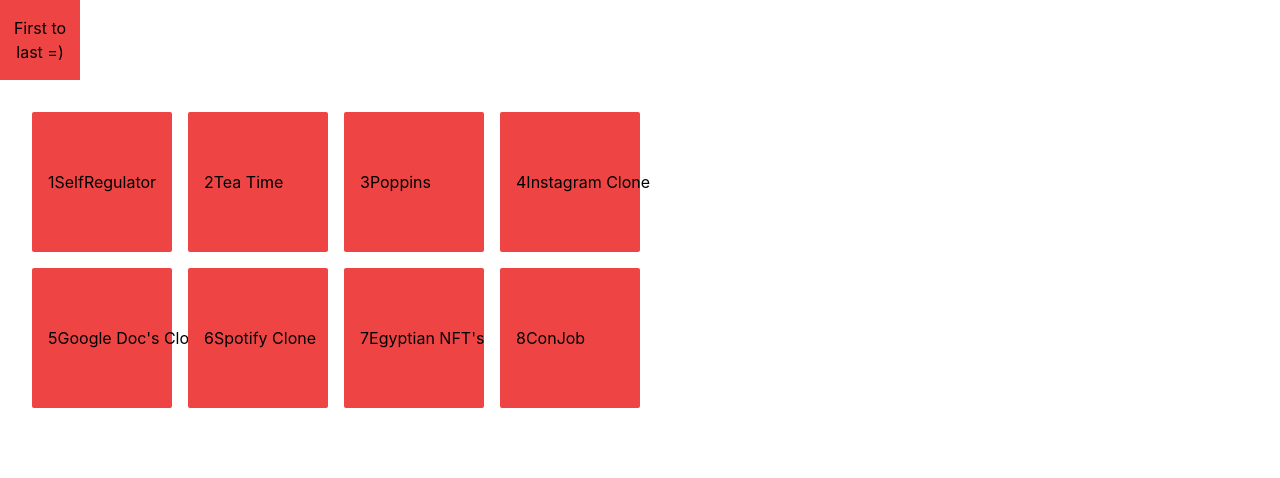
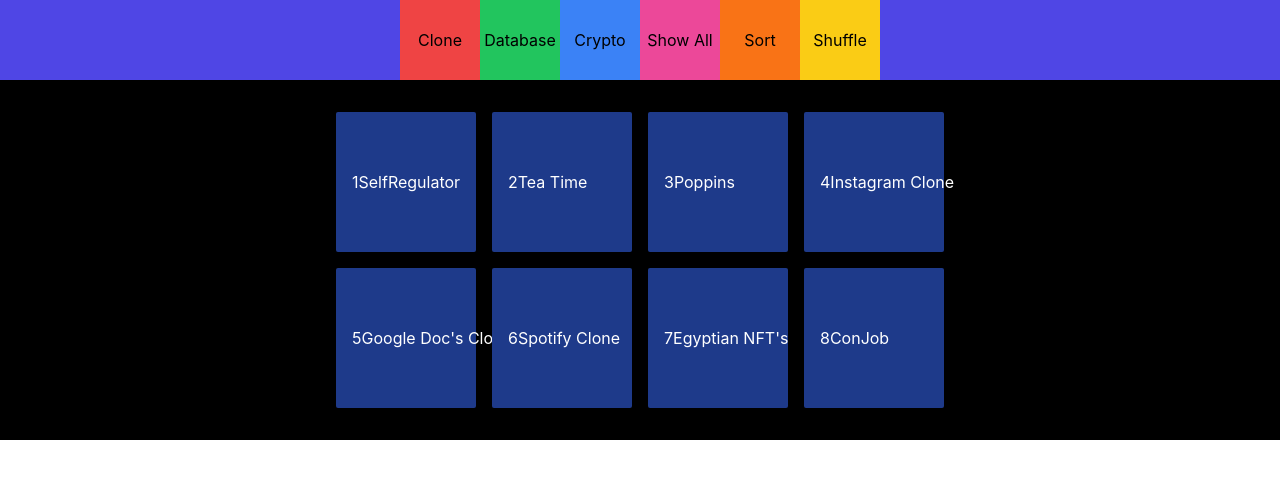
Before and after one commit to JamesPrenticez/FLIP-Animations, a Next.js app: page / in a window 1280 px wide. Shown: the top 478 px of the page. Built offline with nearby package versions, Linux system fonts and the light colour scheme.

Commit message:
DNDFramerMotion w/ sort/shuffle/filter

```diff
--- /dev/null
+++ b/components/js/DNDFramerMotionGrid.jsx
@@ -0,0 +1,140 @@
+import React, { useState } from "react";
+import { motion } from "framer-motion";
+import { DndContext, closestCenter, PointerSensor, useSensor, useSensors } from "@dnd-kit/core";
+import { SortableContext, useSortable, rectSortingStrategy, arrayMove } from "@dnd-kit/sortable";
+
+import {data} from '../../data';
+
+function Item(props) {
+    const { id, title } = props;
+    const { attributes, setNodeRef, listeners, transform, isDragging } = useSortable({
+        id,
+        transition: null
+    });
+    //console.log(isDragging);
+    return (
+      <motion.li
+        className="flex relative flex-grow-1 items-center p-4 bg-blue-900 text-white outline-none rounded-sm border-box list-none origin-[50%, 50%] whitespace-nowrap transform "
+        style={{
+          touchAction: 'none',
+          postion: 'relative',
+          height: 140,
+          width: 140,
+        }}
+        ref={setNodeRef}
+        tabIndex={0}
+        layoutId={id}
+        animate={transform
+          ? {
+              x: transform.x,
+              y: transform.y,
+              scale: isDragging ? 1.05 : 1,
+              zIndex: isDragging ? 1 : 0,
+              boxShadow: isDragging ? "0 0 0 1px rgba(63, 63, 68, 0.05), 0px 15px 15px 0 rgba(34, 33, 81, 0.25)" : undefined
+            } : {
+            x: 0,
+            y: 0,
+            scale: 1
+          }}
+
+        transition={{
+          duration: !isDragging ? 0.25 : 0,
+          easings: {
+              type: "spring"
+          },
+          scale: {
+              duration: 0.25
+          },
+          zIndex: {
+              delay: isDragging ? 0 : 0.25
+          }
+        }}
+
+        {...attributes}
+        {...listeners}
+      >
+        {id}
+        {title}
+      </motion.li>
+    );
+}
+
+export default function FramerMotion() {
+    const [items, setItems] = useState(data)
+    const [filteredIds, setFilteredIds] = useState([])
+    const [activeId, setActiveId] = useState(null)//being dragged
+
+    const sensors = useSensors(useSensor(PointerSensor));
+
+    function handleDragStart({ active }){
+        //console.log(active);
+        setActiveId(active.id);
+    }
+
+    function handleDragEnd({ over }){
+        //console.log(over)
+        // const a = items.findIndex((item) => item.id === activeId);
+        // const b = items.findIndex((item) => item.id === over.id)
+        setItems((items) => arrayMove(items, items.findIndex((item) => item.id === activeId), items.findIndex((item) => item.id === over.id)))
+        setActiveId(null);
+        console.log(items)
+    }
+
+    function addToFilteredIds(word){
+      let newArrayOfItems = items.filter(item => item.tags.includes(word) === false)
+      let newArrayOfItemIds = newArrayOfItems.map(item => item.id)
+      setFilteredIds(newArrayOfItemIds)
+    }
+
+    function sort(){
+      let sortedArrayOfItems = items.sort((a, b) => { return a.id - b.id })
+      setItems((items) => arrayMove(items, items.findIndex((item) => item.id), sortedArrayOfItems.findIndex((item) => item.id)))
+    }
+
+    function shuffle(){
+      let shuffledArrayOfItems = items.sort(() => Math.random() - 0.5)
+      setItems((items) => arrayMove(items, items.findIndex((item) => item.id), shuffledArrayOfItems.findIndex((item) => item.id)))
+    }
+
+    return (<>
+    <div className="inline-flex justify-center w-full bg-indigo-600">
+      <button className="h-20 w-20 bg-red-500" onClick={() => addToFilteredIds('clone')}>
+        Clone
+      </button>
+      <button className="h-20 w-20 bg-green-500" onClick={() => addToFilteredIds('database')}>
+        Database
+      </button>
+      <button className="h-20 w-20 bg-blue-500" onClick={() => addToFilteredIds('crypto')}>
+        Crypto
+      </button>
+      <button className="h-20 w-20 bg-pink-500" onClick={() => setFilteredIds([])}>
+        Show All
+      </button>
+      <button className="h-20 w-20 bg-orange-500" onClick={() => sort()}>
+        Sort
+      </button>
+      <button className="h-20 w-20 bg-yellow-400" onClick={() => shuffle()}>
+        Shuffle
+      </button>
+
+    </div>
+      <div className="flex justify-center items-center w-full border-box p-4 bg-black">
+        <DndContext collisionDetection={closestCenter} sensors={sensors} onDragStart={handleDragStart} onDragEnd={handleDragEnd}>
+          <SortableContext strategy={rectSortingStrategy} items={items}>
+          <ul className="grid grid-cols-4 gap-4 p-4">
+                  {[...items]
+                    .filter(item => !filteredIds.includes(item.id))// if not in filtered list
+
+                    .map(({id, title}) => (
+                      <Item
+                        id={id}
+                        key={id}
+                        title={title}
+                      />
+                    ))}
+              </ul>
+          </SortableContext>
+        </DndContext>
+      </div>
+    </>);
+}
--- a/components/js/FramerMotion.jsx
+++ /dev/null
@@ -1,105 +0,0 @@
-import React, { useState } from "react";
-import { motion } from "framer-motion";
-import { DndContext, closestCenter, PointerSensor, KeyboardSensor, useSensor, useSensors } from "@dnd-kit/core";
-import { SortableContext, useSortable, arrayMove, rectSortingStrategy, sortableKeyboardCoordinates } from "@dnd-kit/sortable";
-import GridContainer from "./GridContainer";
-
-import {data} from '../../data';
-
-function Item(props) {
-    const { id, title } = props;
-    const { attributes, setNodeRef, listeners, transform, isDragging } = useSortable({
-        id,
-        transition: null
-    });
-    //console.log(isDragging);
-    return (
-      <motion.li
-        className="flex relative flex-grow-1 items-center p-4 bg-red-500 outline-none rounded-sm border-box list-none origin-[50%, 50%] whitespace-nowrap transform "
-        style={{
-          postion: 'relative',
-          height: 140,
-          width: 140,
-        }}
-        ref={setNodeRef}
-        tabIndex={0}
-        layoutId={id}
-        animate={transform
-          ? {
-              x: transform.x,
-              y: transform.y,
-              scale: isDragging ? 1.05 : 1,
-              zIndex: isDragging ? 1 : 0,
-              boxShadow: isDragging ? "0 0 0 1px rgba(63, 63, 68, 0.05), 0px 15px 15px 0 rgba(34, 33, 81, 0.25)" : undefined
-            } : {
-            x: 0,
-            y: 0,
-            scale: 1
-          }}
-
-        transition={{
-          duration: !isDragging ? 0.25 : 0,
-          easings: {
-              type: "spring"
-          },
-          scale: {
-              duration: 0.25
-          },
-          zIndex: {
-              delay: isDragging ? 0 : 0.25
-          }
-        }}
-
-        {...attributes}
-        {...listeners}
-      >
-        {id}
-        {title}
-      </motion.li>
-    );
-}
-
-export default function FramerMotion() {
-    const [items, setItems] = useState(data);
-    const [activeId, setActiveId] = useState(null);
-
-    const sensors = useSensors(useSensor(PointerSensor), useSensor(KeyboardSensor, {
-        coordinateGetter: sortableKeyboardCoordinates
-    }));
-
-
-    function handleDragStart({ active }){
-        //console.log(active);
-        setActiveId(active.id);
-    }
-
-    function handleDragEnd({ over }){
-        //console.log(over)
-        // const a = items.findIndex((x) => x.id === activeId);
-        // const b = items.findIndex((x) => x.id === over.id)
-        setItems((items) => arrayMove(items, items.findIndex((x) => x.id === activeId), items.findIndex((x) => x.id === over.id)))
-        console.log(items)
-        setActiveId(null);
-    }
-
-    return (<>
-      <button className="h-20 w-20 bg-red-500" onClick={() => setItems(arrayMove(items, 0, 7))}>
-        First to last =)
-      </button>
-      <div className="flex justify-start w-full border-box p-4">
-        <DndContext collisionDetection={closestCenter} sensors={sensors} onDragStart={handleDragStart} onDragEnd={handleDragEnd}>
-          <SortableContext strategy={rectSortingStrategy} items={items}>
-            <GridContainer columns={5}>
-              {items.map(({id, title}) => (
-                      <Item
-                        id={id}
-                        key={id}
-                        title={title}
-                      />
-              ))}
-            </GridContainer>
-          </SortableContext>
-        </DndContext>
-      </div>
-    </>);
-}
--- a/components/js/GridContainer.jsx
+++ /dev/null
@@ -1,4 +0,0 @@
-import React from "react";
-export default function GridContainer({ children }) {
-    return <ul className="grid grid-cols-4 gap-4 p-4">{children}</ul>;
-}
--- a/data.js
+++ b/data.js
@@ -4,7 +4,7 @@
     title: "SelfRegulator",
     desc: "Track tasks every day of the week",
     src: "/img/selfregulator.png",
-    tags: ['hobby'],
+    tags: ['database'],
     color: 'radial-gradient(circle, rgba(0,255,29,1) 0%, rgba(159,255,0,1) 100%)',
   },
   {
@@ -21,7 +21,7 @@
     title: "Poppins",
     desc: "Ecommerce Clothing Store",
     src: "/img/poppins.png",
-    tags: ['hobby'],
+    tags: ['database'],
     color: 'radial-gradient(circle, rgba(255,0,255,1) 0%, rgba(171,0,255,1) 83%)'
   },
   {
@@ -61,7 +61,7 @@
     title: "ConJob",
     desc: "Upload & Download CSV to database",
     src: "/img/conjob.png",
-    tags: ['hobby'],
+    tags: ['database'],
     color: 'radial-gradient(circle, rgba(37,99,235,1) 0%, rgba(30,64,175,1) 100%)'
   },
 ]
--- a/pages/index.js
+++ b/pages/index.js
@@ -1,7 +1,7 @@
 import Head from 'next/head'
 // import DNDGrid from '../components/DNDGrid'
 //import FramerGrid from '../components/DNDFramerGrid'
-import FramerMotion from "../components/js/FramerMotion";
+import FramerMotion from "../components/js/DNDFramerMotionGrid";
 //import WTF from '../components/WTF';
 
 
```
